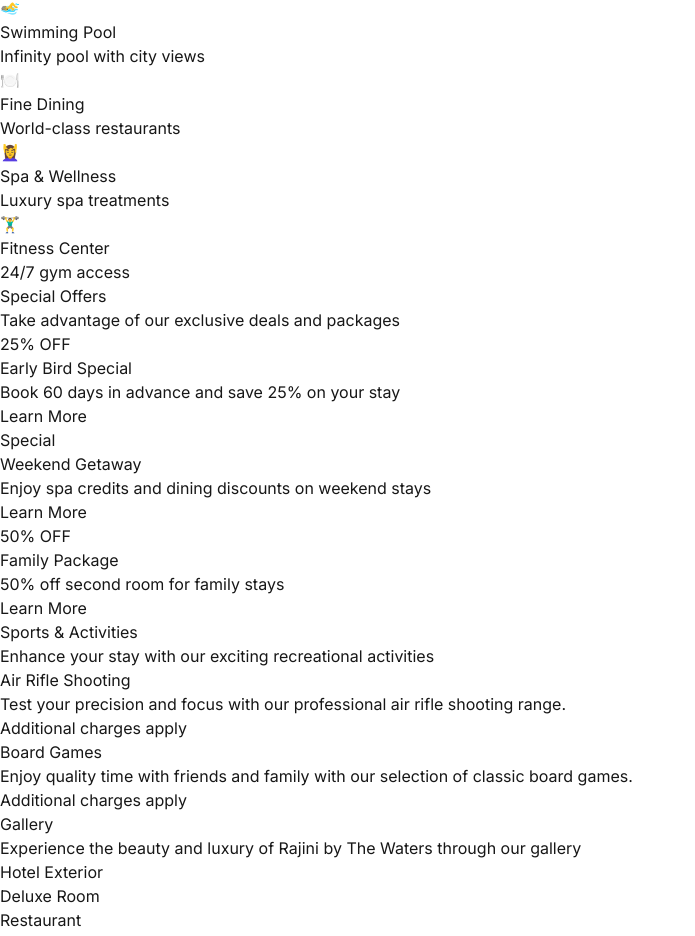
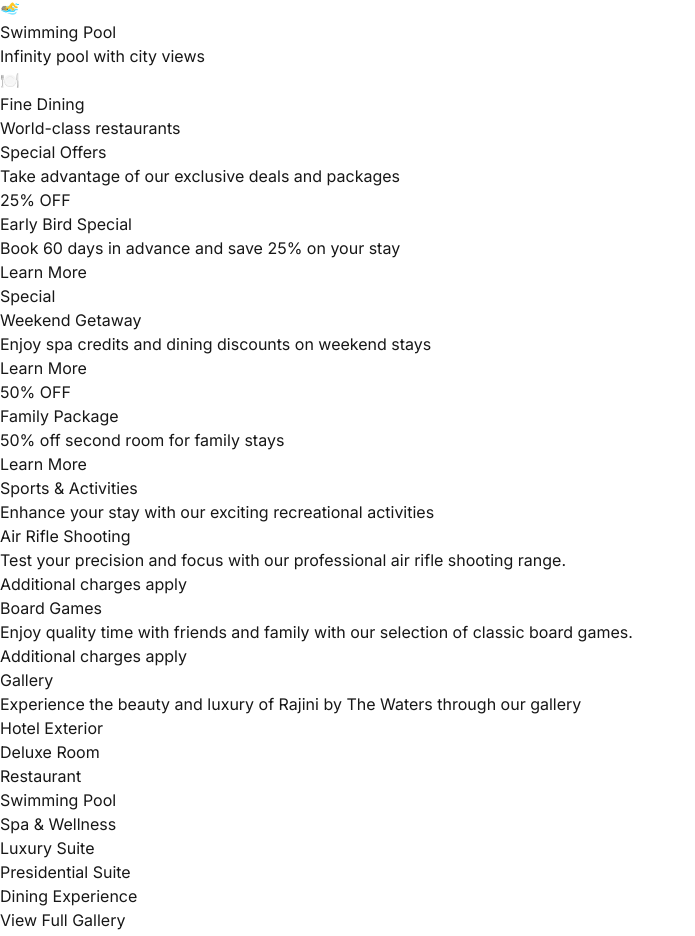
Before and after one commit to dhanushka-94/rajini-web-update-25, a Next.js app: page / in a window 1280 px wide. Shown: the part 2398-3334 px from the top of the page, without its empty margins (0-695 px from the left). Built offline with nearby package versions, Linux system fonts and the light colour scheme.

Commit message:
Removed Spa & Wellness and Fitness Center amenities from homepage

```diff
--- a/src/app/page.tsx
+++ b/src/app/page.tsx
@@ -110,6 +110,16 @@
               {
                 "@type": "LocationFeatureSpecification",
                 "name": "Peaceful Environment",
+                "value": true
+              },
+              {
+                "@type": "LocationFeatureSpecification",
+                "name": "Swimming Pool",
+                "value": true
+              },
+              {
+                "@type": "LocationFeatureSpecification",
+                "name": "Restaurant",
                 "value": true
               }
             ]
@@ -333,20 +343,6 @@
                 </div>
                 <h3 className="font-semibold mb-2 text-[var(--gold-400)]">Fine Dining</h3>
                 <p className="text-gray-600">World-class restaurants</p>
-              </div>
-              <div role="listitem" className="text-center">
-                <div className="w-16 h-16 mx-auto mb-4 bg-[var(--gold-50)] rounded-full flex items-center justify-center text-[var(--gold-400)]">
-                  <span className="text-2xl">💆‍♀️</span>
-                </div>
-                <h3 className="font-semibold mb-2 text-[var(--gold-400)]">Spa & Wellness</h3>
-                <p className="text-gray-600">Luxury spa treatments</p>
-              </div>
-              <div role="listitem" className="text-center">
-                <div className="w-16 h-16 mx-auto mb-4 bg-[var(--gold-50)] rounded-full flex items-center justify-center text-[var(--gold-400)]">
-                  <span className="text-2xl">🏋️‍♂️</span>
-                </div>
-                <h3 className="font-semibold mb-2 text-[var(--gold-400)]">Fitness Center</h3>
-                <p className="text-gray-600">24/7 gym access</p>
               </div>
             </div>
           </div>
```
